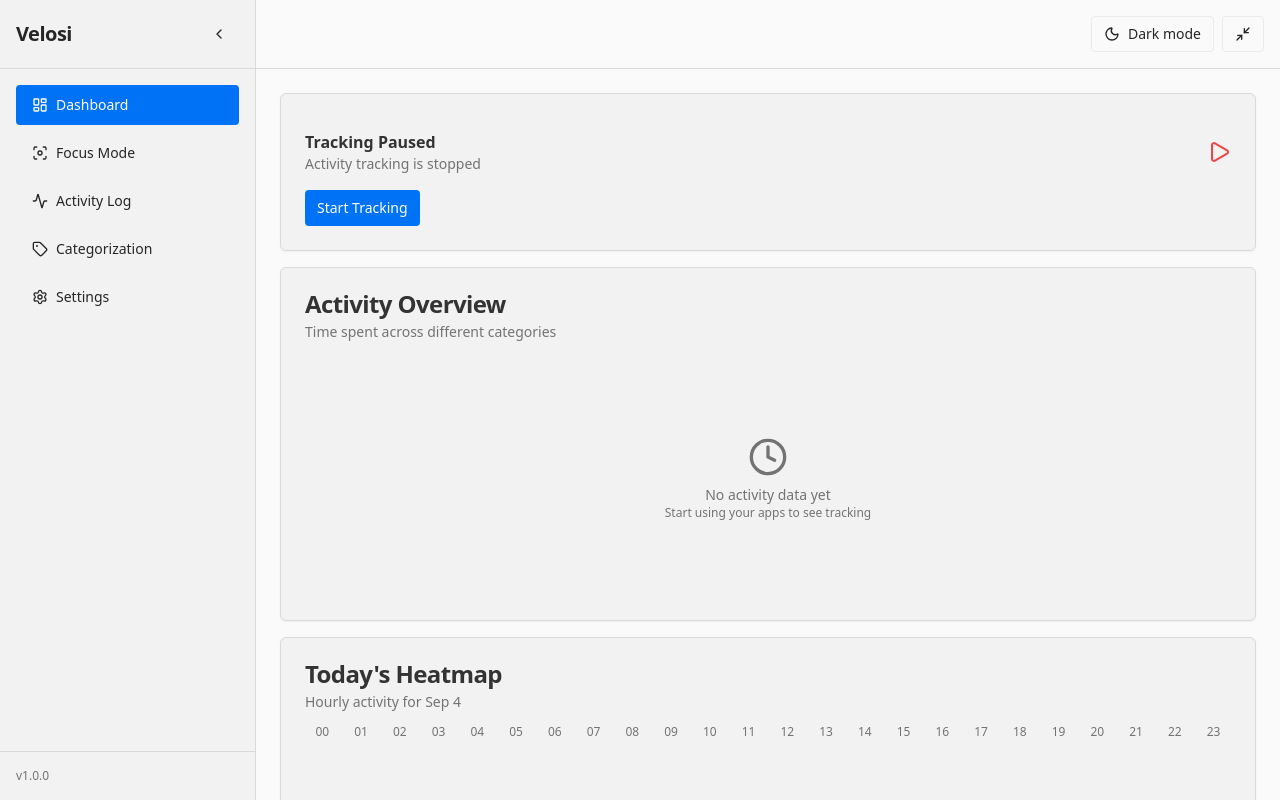
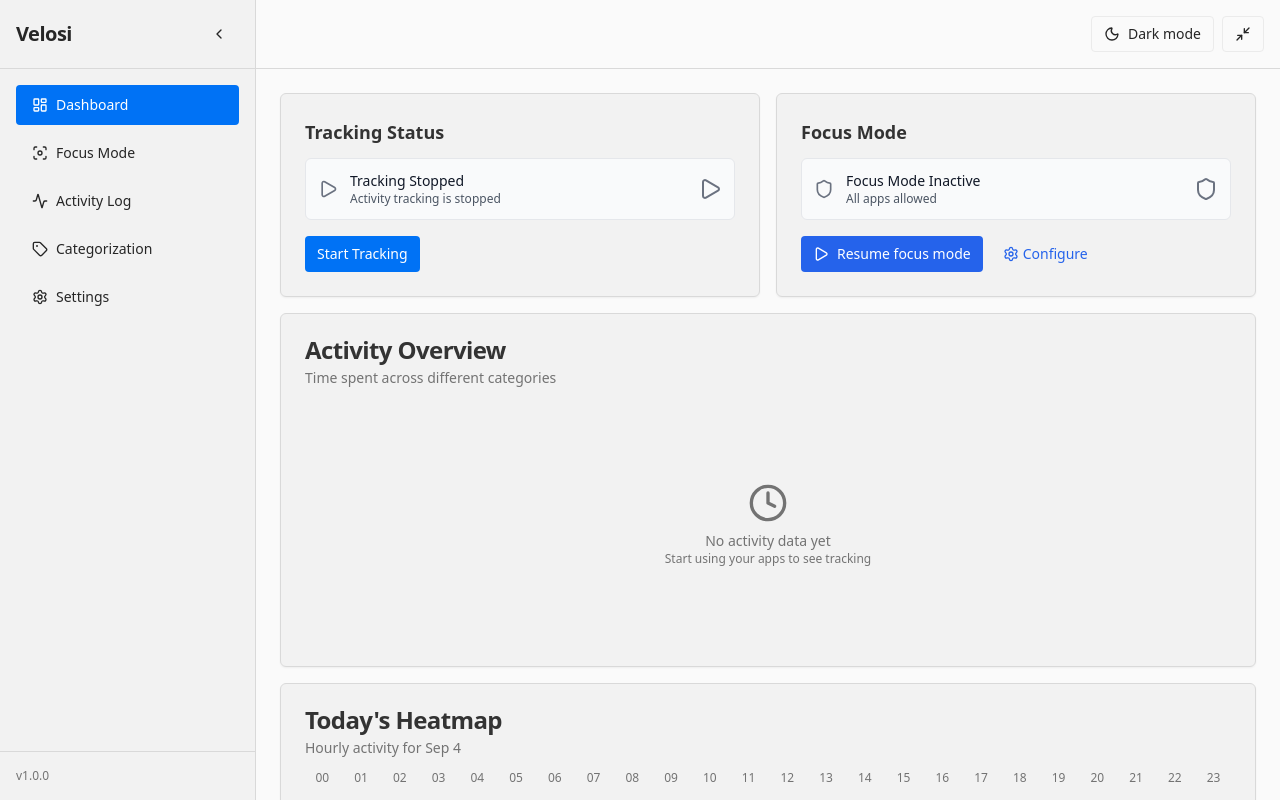
Before and after one commit to faiyaz26/velosi, a React (Vite) app: page / in a window 1280 px wide. Built offline with nearby package versions, Linux system fonts and the light colour scheme.

Commit message:
Update dashboard to show focus mode

```diff
--- a/src/components/Dashboard.tsx
+++ b/src/components/Dashboard.tsx
@@ -16,6 +16,7 @@
   ChevronDown,
   Shield,
   ShieldCheck,
+  Settings,
 } from "lucide-react";
 import { RingChart } from "@/components/RingChart";
 import { format } from "date-fns";
@@ -62,7 +63,11 @@
   return `${minutes}m`;
 }
 
-export function Dashboard() {
+export function Dashboard({
+  onNavigate,
+}: {
+  onNavigate?: (view: string) => void;
+}) {
   const { isInitialized, categoryService } = useCategoryService();
   const [
     activitySummary,
@@ -218,6 +223,20 @@
     }
   };
 
+  const toggleFocusMode = async () => {
+    try {
+      if (focusModeEnabled) {
+        await invoke("disable_focus_mode");
+        setFocusModeEnabled(false);
+      } else {
+        await invoke("enable_focus_mode");
+        setFocusModeEnabled(true);
+      }
+    } catch (error) {
+      console.error("Failed to toggle focus mode:", error);
+    }
+  };
+
   const loadPauseStatus = async () => {
     try {
       const status = await invoke<{
@@ -273,61 +292,77 @@
 
   return (
     <div className="space-y-4">
-      {/* Top Row - Tracking Status */}
-      <div className="grid grid-cols-1 gap-4">
+      {/* Top Row - Tracking and Focus Mode Status */}
+      <div className="grid grid-cols-1 md:grid-cols-2 gap-4">
+        {/* Tracking Status Card */}
+        <Card>
+          <CardHeader className="pb-3">
+            <h3 className="text-lg font-semibold">Tracking Status</h3>
+          </CardHeader>
+          <CardContent className="space-y-4">
             {/* Tracking Status */}
-        <Card>
-          <CardHeader className="pb-3"></CardHeader>
-          <CardContent className="space-y-4">
-            {/* Current Status */}
-            <div className="flex items-center justify-between">
+            <div
+              className={`flex items-center justify-between p-3 rounded-lg border ${
+                isTracking
+                  ? "bg-green-50 dark:bg-green-950/30 border-green-200 dark:border-green-800"
+                  : pauseStatus.is_paused
+                  ? "bg-orange-50 dark:bg-orange-950/30 border-orange-200 dark:border-orange-800"
+                  : "bg-gray-50 dark:bg-gray-950/30 border-gray-200 dark:border-gray-800"
+              }`}
+            >
+              <div className="flex items-center space-x-3">
+                {isTracking ? (
+                  <Pause className="h-5 w-5 text-green-600 dark:text-green-400" />
+                ) : pauseStatus.is_paused ? (
+                  <Clock className="h-5 w-5 text-orange-600 dark:text-orange-400" />
+                ) : (
+                  <Play className="h-5 w-5 text-gray-500 dark:text-gray-400" />
+                )}
                 <div>
-                <p className="text-base font-semibold">
+                  <p
+                    className={`text-sm font-medium ${
+                      isTracking
+                        ? "text-green-900 dark:text-green-100"
+                        : pauseStatus.is_paused
+                        ? "text-orange-900 dark:text-orange-100"
+                        : "text-gray-900 dark:text-gray-100"
+                    }`}
+                  >
                     {isTracking
                       ? "Tracking Active"
                       : pauseStatus.is_paused
-                    ? "Tracking temporarily Paused"
-                    : "Tracking Paused"}
+                      ? "Tracking Paused"
+                      : "Tracking Stopped"}
                   </p>
-                <p className="text-muted-foreground text-sm">
+                  <p
+                    className={`text-xs ${
+                      isTracking
+                        ? "text-green-700 dark:text-green-300"
+                        : pauseStatus.is_paused
+                        ? "text-orange-700 dark:text-orange-300"
+                        : "text-gray-600 dark:text-gray-400"
+                    }`}
+                  >
                     {isTracking
                       ? "Activity tracking is running"
                       : pauseStatus.is_paused
                       ? pauseStatus.is_indefinite
-                      ? "Paused indefinitely - click Resume to continue"
+                        ? "Paused indefinitely"
                         : `Resumes in ${Math.ceil(
                             pauseStatus.remaining_seconds / 60
                           )} minutes`
                       : "Activity tracking is stopped"}
                   </p>
                 </div>
+              </div>
               {isTracking ? (
-                <Pause className="h-6 w-6 text-green-500" />
+                <Pause className="h-6 w-6 text-green-600 dark:text-green-400" />
               ) : pauseStatus.is_paused ? (
-                <Clock className="h-6 w-6 text-orange-500" />
+                <Clock className="h-6 w-6 text-orange-600 dark:text-orange-400" />
               ) : (
-                <Play className="h-6 w-6 text-red-500" />
+                <Play className="h-6 w-6 text-gray-500 dark:text-gray-400" />
               )}
             </div>
-
-            {/* Focus Mode Status */}
-            {focusModeEnabled && (
-              <div className="flex items-center space-x-3 p-3 bg-blue-50 dark:bg-blue-950/30 rounded-lg border border-blue-200 dark:border-blue-800">
-                <ShieldCheck className="h-5 w-5 text-blue-600 dark:text-blue-400" />
-                <div>
-                  <p className="text-sm font-medium text-blue-900 dark:text-blue-100">
-                    Focus Mode Active
-                  </p>
-                  <p className="text-xs text-blue-700 dark:text-blue-300">
-                    {focusModeCategories.length > 0
-                      ? `Allowing ${focusModeCategories.length} category${
-                          focusModeCategories.length === 1 ? "" : "ies"
-                        }`
-                      : "Blocking all apps"}
-                  </p>
-                </div>
-              </div>
-            )}
 
             {/* Control Buttons */}
             <div className="flex gap-2">
@@ -337,28 +372,28 @@
                     <DropdownMenuTrigger asChild>
                       <Button variant="outline" size="sm">
                         <Pause className="h-4 w-4 mr-2" />
-                        Pause
+                        Pause tracking
                         <ChevronDown className="h-4 w-4 ml-2" />
                       </Button>
                     </DropdownMenuTrigger>
                     <DropdownMenuContent align="start">
                       <DropdownMenuItem onClick={() => pauseForDuration(1)}>
-                        Pause for 1 minute
+                        Pause tracking for 1 minute
                       </DropdownMenuItem>
                       <DropdownMenuItem onClick={() => pauseForDuration(5)}>
-                        Pause for 5 minutes
+                        Pause tracking for 5 minutes
                       </DropdownMenuItem>
                       <DropdownMenuItem onClick={() => pauseForDuration(30)}>
-                        Pause for 30 minutes
+                        Pause tracking for 30 minutes
                       </DropdownMenuItem>
                       <DropdownMenuItem onClick={() => pauseForDuration(60)}>
-                        Pause for 1 hour
+                        Pause tracking for 1 hour
                       </DropdownMenuItem>
                       <DropdownMenuItem onClick={pauseUntilTomorrow}>
-                        Pause until tomorrow
+                        Pause tracking until tomorrow
                       </DropdownMenuItem>
                       <DropdownMenuItem onClick={pauseIndefinitely}>
-                        Pause indefinitely
+                        Pause tracking indefinitely
                       </DropdownMenuItem>
                     </DropdownMenuContent>
                   </DropdownMenu>
@@ -372,6 +407,91 @@
                   Start Tracking
                 </Button>
               )}
+            </div>
+          </CardContent>
+        </Card>
+
+        {/* Focus Mode Status Card */}
+        <Card>
+          <CardHeader className="pb-3">
+            <h3 className="text-lg font-semibold">Focus Mode</h3>
+          </CardHeader>
+          <CardContent className="space-y-4">
+            {/* Focus Mode Status */}
+            <div
+              className={`flex items-center justify-between p-3 rounded-lg border ${
+                focusModeEnabled
+                  ? "bg-blue-50 dark:bg-blue-950/30 border-blue-200 dark:border-blue-800"
+                  : "bg-gray-50 dark:bg-gray-950/30 border-gray-200 dark:border-gray-800"
+              }`}
+            >
+              <div className="flex items-center space-x-3">
+                {focusModeEnabled ? (
+                  <ShieldCheck className="h-5 w-5 text-blue-600 dark:text-blue-400" />
+                ) : (
+                  <Shield className="h-5 w-5 text-gray-500 dark:text-gray-400" />
+                )}
+                <div>
+                  <p
+                    className={`text-sm font-medium ${
+                      focusModeEnabled
+                        ? "text-blue-900 dark:text-blue-100"
+                        : "text-gray-900 dark:text-gray-100"
+                    }`}
+                  >
+                    Focus Mode {focusModeEnabled ? "Active" : "Inactive"}
+                  </p>
+                  <p
+                    className={`text-xs ${
+                      focusModeEnabled
+                        ? "text-blue-700 dark:text-blue-300"
+                        : "text-gray-600 dark:text-gray-400"
+                    }`}
+                  >
+                    {focusModeEnabled
+                      ? focusModeCategories.length > 0
+                        ? `Allowing ${focusModeCategories.length} category${
+                            focusModeCategories.length === 1 ? "" : "ies"
+                          }`
+                        : "Blocking all apps"
+                      : "All apps allowed"}
+                  </p>
+                </div>
+              </div>
+              {focusModeEnabled ? (
+                <ShieldCheck className="h-6 w-6 text-blue-600 dark:text-blue-400" />
+              ) : (
+                <Shield className="h-6 w-6 text-gray-500 dark:text-gray-400" />
+              )}
+            </div>
+
+            {/* Focus Mode Control Buttons */}
+            <div className="flex gap-2">
+              {focusModeEnabled ? (
+                <Button variant="outline" size="sm" onClick={toggleFocusMode}>
+                  <Pause className="h-4 w-4 mr-2" />
+                  Pause focus mode
+                </Button>
+              ) : (
+                <Button
+                  variant="default"
+                  size="sm"
+                  onClick={toggleFocusMode}
+                  className="bg-blue-600 hover:bg-blue-700"
+                >
+                  <Play className="h-4 w-4 mr-2" />
+                  Resume focus mode
+                </Button>
+              )}
+              <Button
+                variant="ghost"
+                size="sm"
+                onClick={() => onNavigate?.("focus-mode")}
+                className="text-blue-600 hover:text-blue-700 hover:bg-blue-50 dark:text-blue-400 dark:hover:bg-blue-950/30"
+              >
+                <Settings className="h-4 w-4 mr-1" />
+                Configure
+              </Button>
             </div>
           </CardContent>
         </Card>
```
Also changed, not shown: 1 other file (tests, documents, lock files or other folders). Lines whose indentation alone changed are shown as unchanged.
